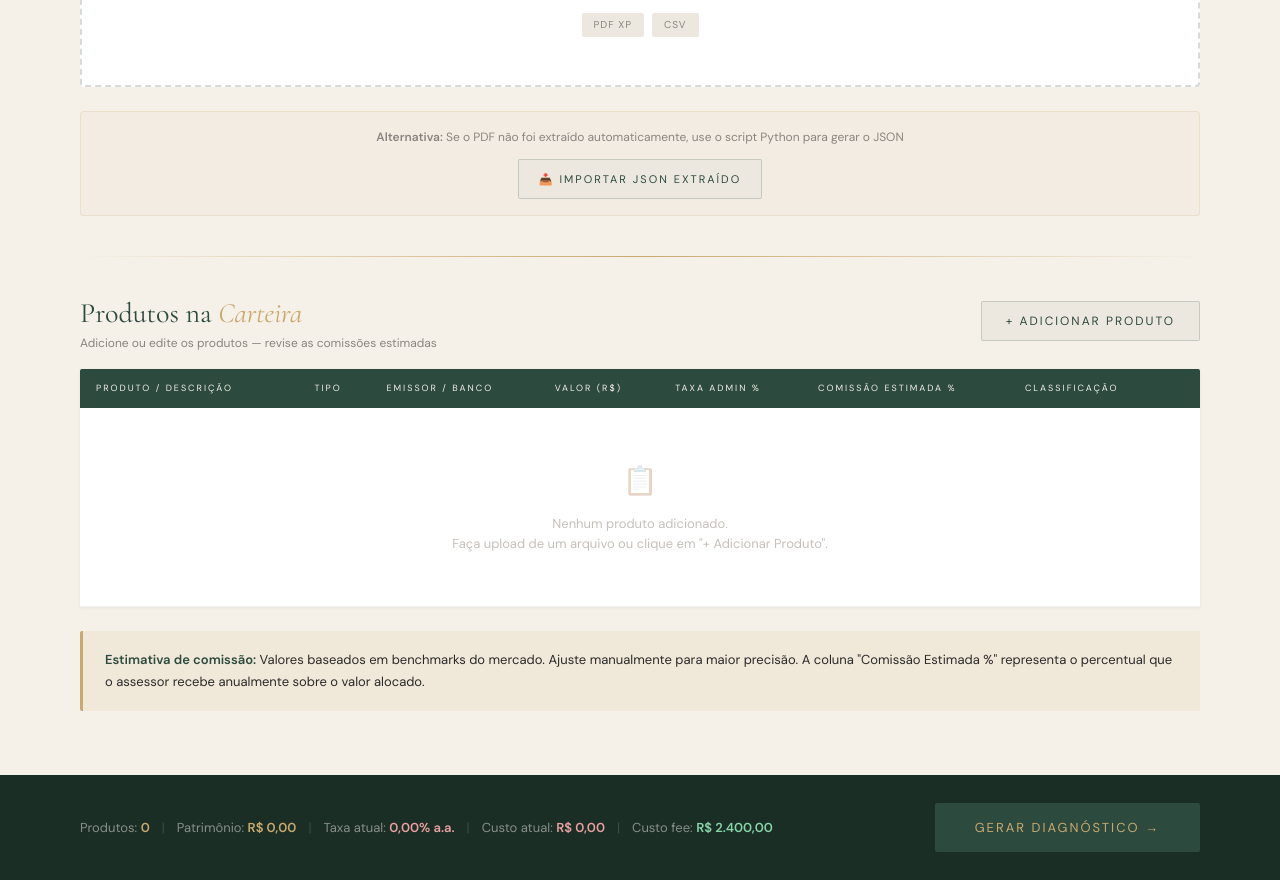
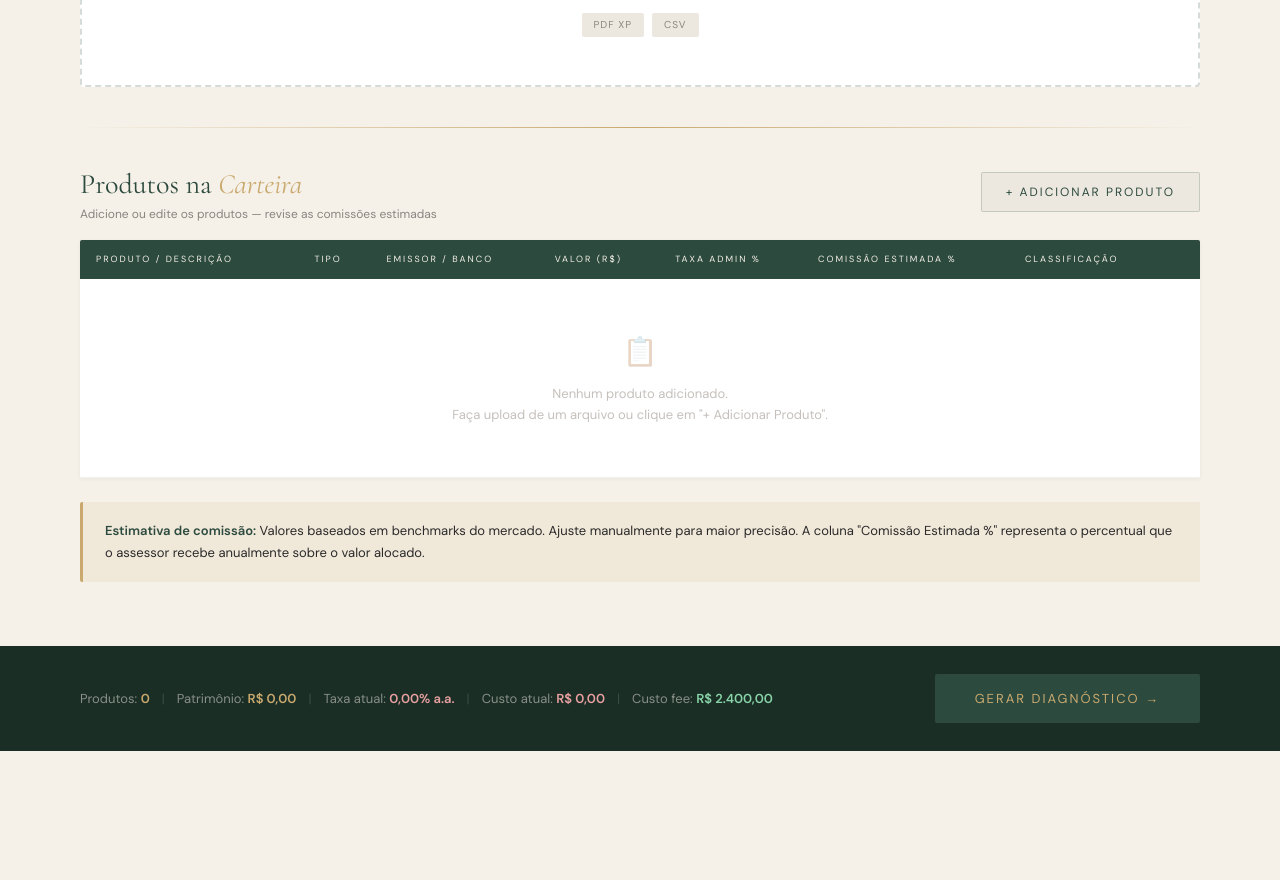
Before and after one commit to Rhuanchristo/acelerador-de-carteira, a website: page analisador-carteira.html in a window 1280 px wide. Shown: the part 980-1860 px from the top of the page. After the commit the page ends 1731 px from the top, so only its background shows below. Drawn offline with nearby package versions, Linux system fonts and the light colour scheme.

Commit message:
fix: remove caixa 'Importar JSON Extraído' do analisador
Co-Authored-By: Claude Sonnet 4.6 <noreply@anthropic.com>

```diff
--- a/analisador-carteira.html
+++ b/analisador-carteira.html
@@ -417,17 +417,6 @@ tbody td:first-child{color:var(--carvao)}
     </div>
     <input type="file" id="file-input" accept=".pdf,.csv" style="display:none" onchange="handleFile(this)" />
     <div id="parse-status" class="parse-status"></div>
-
-    <!-- Importar JSON -->
-    <div style="text-align:center;margin:20px 0;padding:16px;background:rgba(201,169,110,0.05);border-radius:4px;border:1px solid rgba(201,169,110,0.2)">
-      <p style="font-size:12px;color:var(--cinza);margin-bottom:12px">
-        <strong>Alternativa:</strong> Se o PDF não foi extraído automaticamente, use o script Python para gerar o JSON
-      </p>
-      <button class="btn btn-secondary" onclick="document.getElementById('json-input').click()" style="font-size:11px;padding:10px 20px">
-        📥 Importar JSON Extraído
-      </button>
-      <input type="file" id="json-input" accept=".json" style="display:none" onchange="handleJSON(this)" />
-    </div>
 
     <div class="divider-gold"></div>
 
```
